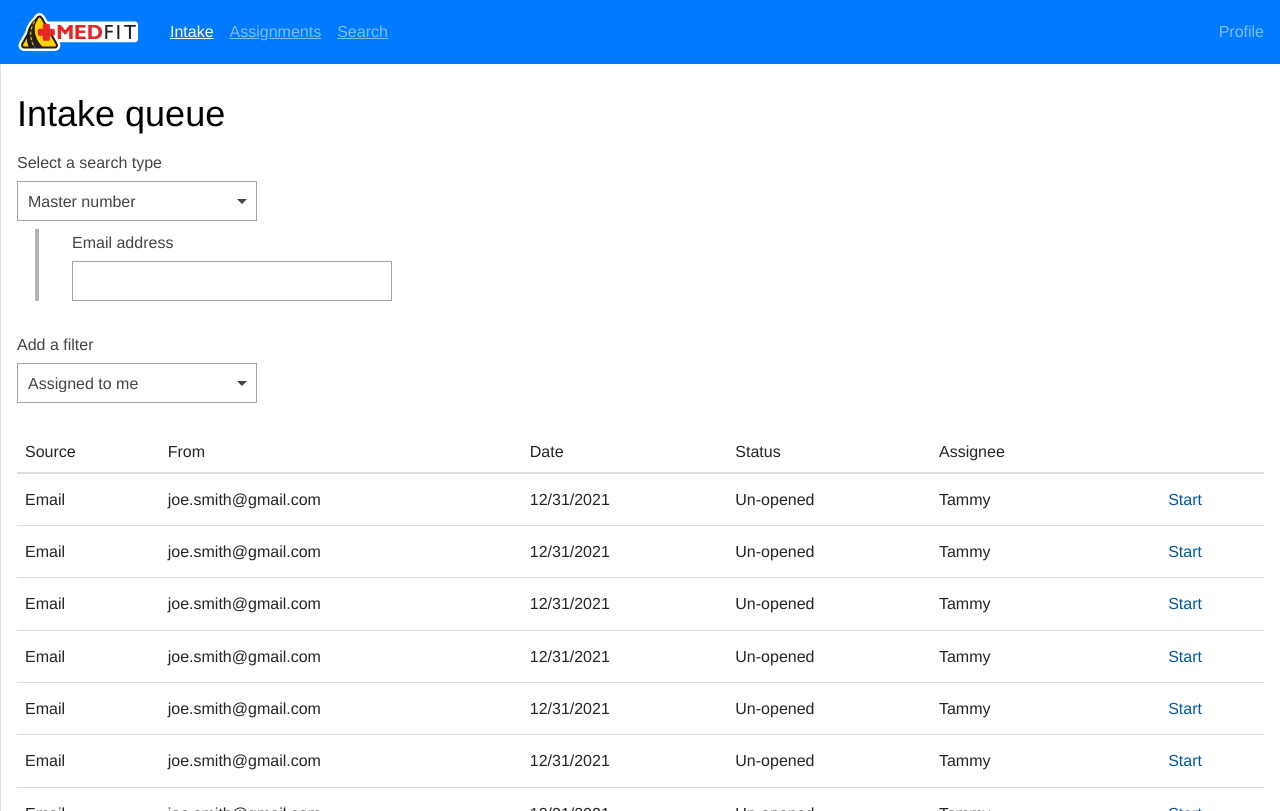
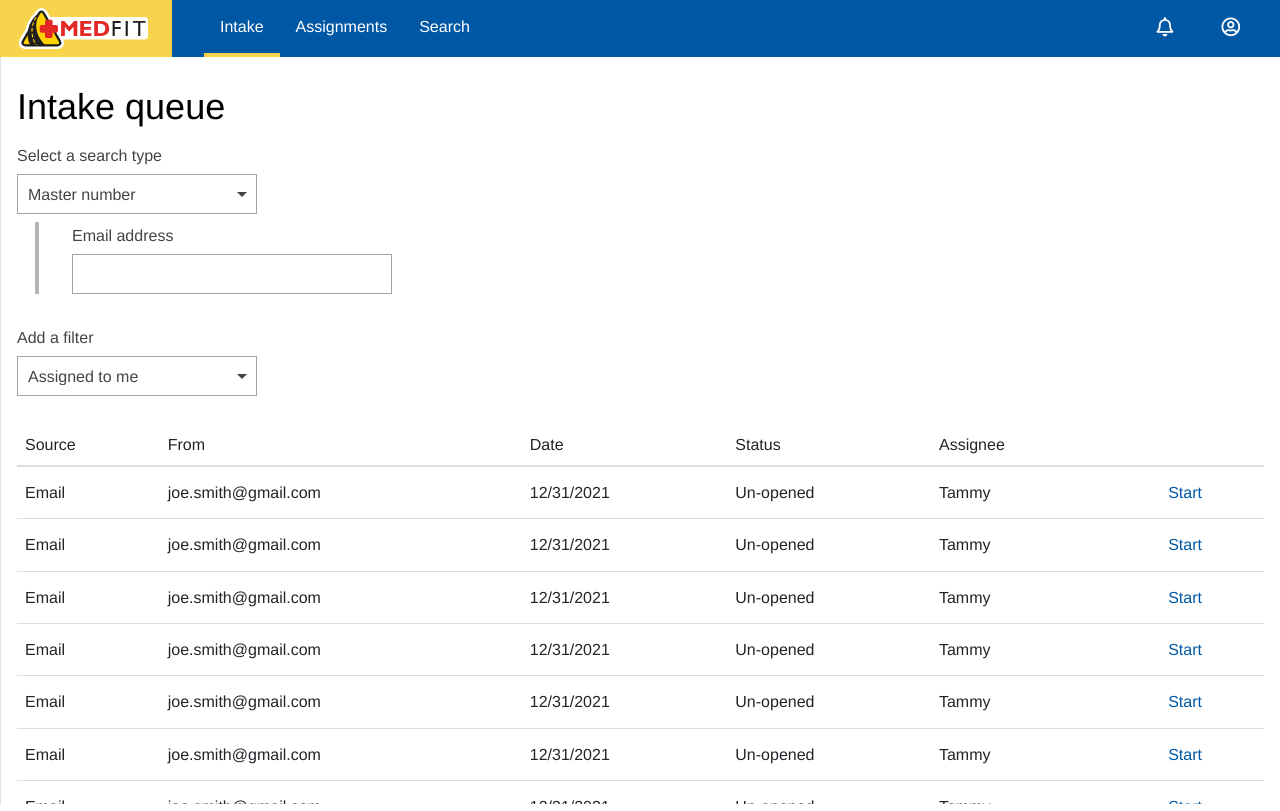
Before and after one commit to connorscarolyns/medfit, a plain HTML site: page index.html in a window 1280 px wide. Drawn offline with nearby package versions, Linux system fonts and the light colour scheme; a web font is replaced by a local one.

Commit message:
main nav styling

```diff
--- a/index.html
+++ b/index.html
@@ -26,6 +26,49 @@
 	}
 	.main-content {
 		height: calc(100vh - 53px);
+	}
+	.medFit-navbar-main{
+		background: #0058a4;
+		padding: 0;
+		align-items: stretch;
+		z-index: 99;
+	}
+	.medFit-navbar-main .medFit-navbar-brand{
+		padding: .5rem 1rem;
+	}
+	.medFit-navbar-main .medfit-navbar-collapse{
+		align-items: stretch;
+	}
+	.medFit-navbar-main .medFit-nav-item{
+		display: flex;
+		align-items: stretch;
+		width:100%;
+		border-bottom: 4px solid #0058a4;
+	}
+	.medFit-navbar-main .medFit-nav-item.active{
+		border-bottom: 4px solid #f8d44c;
+	}
+	.medFit-navbar-main .medFit-nav-item.active:hover{
+		background: none;
+	}
+	.medFit-navbar-main .medFit-nav-item:hover{
+		border-bottom: 4px solid #f8d44c;
+		background: RGBA(255,255,255,0.24);
+		cursor: default;
+	}
+	.medFit-navbar-main .medFit-nav-item .nav-link:hover{
+		background: none;
+	}
+	.medFit-navbar-main .navbar-nav .nav-link:focus, .medFit-navbar-main .navbar-nav .nav-link:hover {
+		color: #fff;
+	}
+	.medFit-navbar-main .medFit-nav-item .nav-link{
+		display: flex;
+		justify-content: center;
+		align-items: center;
+		text-decoration: none;
+		color: #fff;
+		opacity: 1;
 	}
 	.column-scroll{
 		display: table-cell;
@@ -85,31 +128,78 @@
 		font-size:1rem;
 	}
 
+.navbar-nav-tools{
+	align-items: center;
+}
+.medfit-navbar-collapse .navbar-nav-tools .nav-link{
+	color: #fff;
+	font-size: 1.2rem;
+}
+
+.medfit-navbar-collapse .navbar-nav-tools .dropdown-notification .dropdown-menu{
+	min-width:400px;
+}
+
+.medfit-navbar-collapse .navbar-nav-tools .dropdown-notification .dropdown-menu .dropdown-item{
+	white-space: normal;
+}
+
+.navbar-nav-tools .nav-item {
+    display: block;
+    width: 100%;
+}
+.navbar-nav-tools .nav-item i {
+	padding: 0 1rem;
+}
+
+
+
 	</style>
 
   </head>
 <body id="site" class="Site">
-	<nav id="navBar" class="medFit-navbar navbar navbar-expand-lg navbar-dark bg-primary">
-		<a id="navbarBrand" class="medFit-navbar-brand navbar-brand" href="#"><img src="img/medfit-logo.svg" class="pr-2" width="130" height="37" alt="MedFit Logo"></a>
-		<button id="navbarToggler" class="medFit-navbar-toggler navbar-toggler" type="button" data-toggle="collapse" data-target="#navbarText" aria-controls="navbarText" aria-expanded="false" aria-label="Toggle navigation">
+	<nav id="navBar-main" class="medFit-navbar-main navbar navbar-expand-lg navbar-dark">
+		<a id="navbarBrand" class="medFit-navbar-brand navbar-brand" href="#"><span class="sr-only">MedFit</span><img src="img/medfit-logo.svg" aria-hidden="true" class="pr-2" width="140" height="40" alt="MedFit Logo"></a>
+		<button id="navbarToggler" class="medFit-navbar-toggler navbar-toggler my-2 mx-3 " type="button" data-toggle="collapse" data-target="#navbarCollapse" aria-controls="navbarCollapse" aria-expanded="false" aria-label="Toggle navigation">
 			<span id="navbarToggler-icon" class="medFit-navbar-toggler-icon navbar-toggler-icon"></span>
 		</button>
-		<div id="navbarCollapse" class="collapse navbar-collapse" >
+		<div id="navbarCollapse" class="medfit-navbar-collapse collapse navbar-collapse px-3" >
 			<ul  id="navbarNav" class="navbar-nav mr-auto mt-0">
 				<li id="navbarItem-intake" class="medFit-nav-item nav-item active">
-					<a id="navbarLink-intake" class="nav-link" href="#">Intake <span class="sr-only">(current)</span></a>
+					<a id="navbarLink-intake" class="nav-link px-3" href="#">Intake <span class="sr-only">(current)</span></a>
 				</li>
 				<li id="navbarItem-assignments" class="medFit-nav-item nav-item">
-					<a id="navbarLink-assignments" class="nav-link" href="#">Assignments</a>
+					<a id="navbarLink-assignments" class="nav-link px-3" href="#">Assignments</a>
 				</li>
 				<li id="navbarItem-Search" class="medFit-nav-item nav-item">
-					<a id="navbarLink-search" class="nav-link" href="#">Search</a>
+					<a id="navbarLink-search" class="nav-link px-3" href="#">Search</a>
 				</li>
 			</ul>
-			<span id="navbarText-profile" class="medFit-navbar-text navbar-text">
-			  Profile
-			</span>
+
+			<ul  id="navbarNav-tools" class="navbar-nav-tools navbar-nav ml-auto mt-0">
+				<li class="nav-item dropdown dropdown-notification">
+					<a class="nav-link" href="#" id="navbarDropdown-notification" role="button" data-toggle="dropdown" aria-haspopup="true" aria-expanded="false" style="color:white;">
+					  <i class="far fa-bell"></i>
+					</a>
+					<div class="dropdown-menu dropdown-menu-right" aria-labelledby="navbarDropdown-notification">
+					  <button class="dropdown-item" type="button"><strong>Tammy assigned Joe Smith to you:</strong> Stephanie, can you take a look at this and tell me what you think?</button>
+					  <div class="dropdown-divider"></div>
+					  <button class="dropdown-item" type="button"><strong>Michelle assigned Jeff MacKinnon to you for sign-off</strong></button>
+					  <div class="dropdown-divider"></div>
+					</div>
+				</li>
+				<li class="nav-item dropdown dropdown-profile">
+					<a class="nav-link" href="#" id="navbarDropdown-profile" role="button" data-toggle="dropdown" aria-haspopup="true" aria-expanded="false" style="color:white;">
+					  <i class="far fa-user-circle"></i>
+					</a>
+					<div class="dropdown-menu dropdown-menu-right" aria-labelledby="navbarDropdown-profile">
+					  <a class="dropdown-item" href="#">Logout</a>
+					</div>
+				</li>
+			</ul>
+
 		</div>
+
 	</nav>
 	<main id="main" class="medFir-main pb-0">
 		<div id="siteContent" class="medFit-site-copntent container-fluid Site-content">
```
Also changed, not shown: img/medfit-ns-logo.svg (added).
